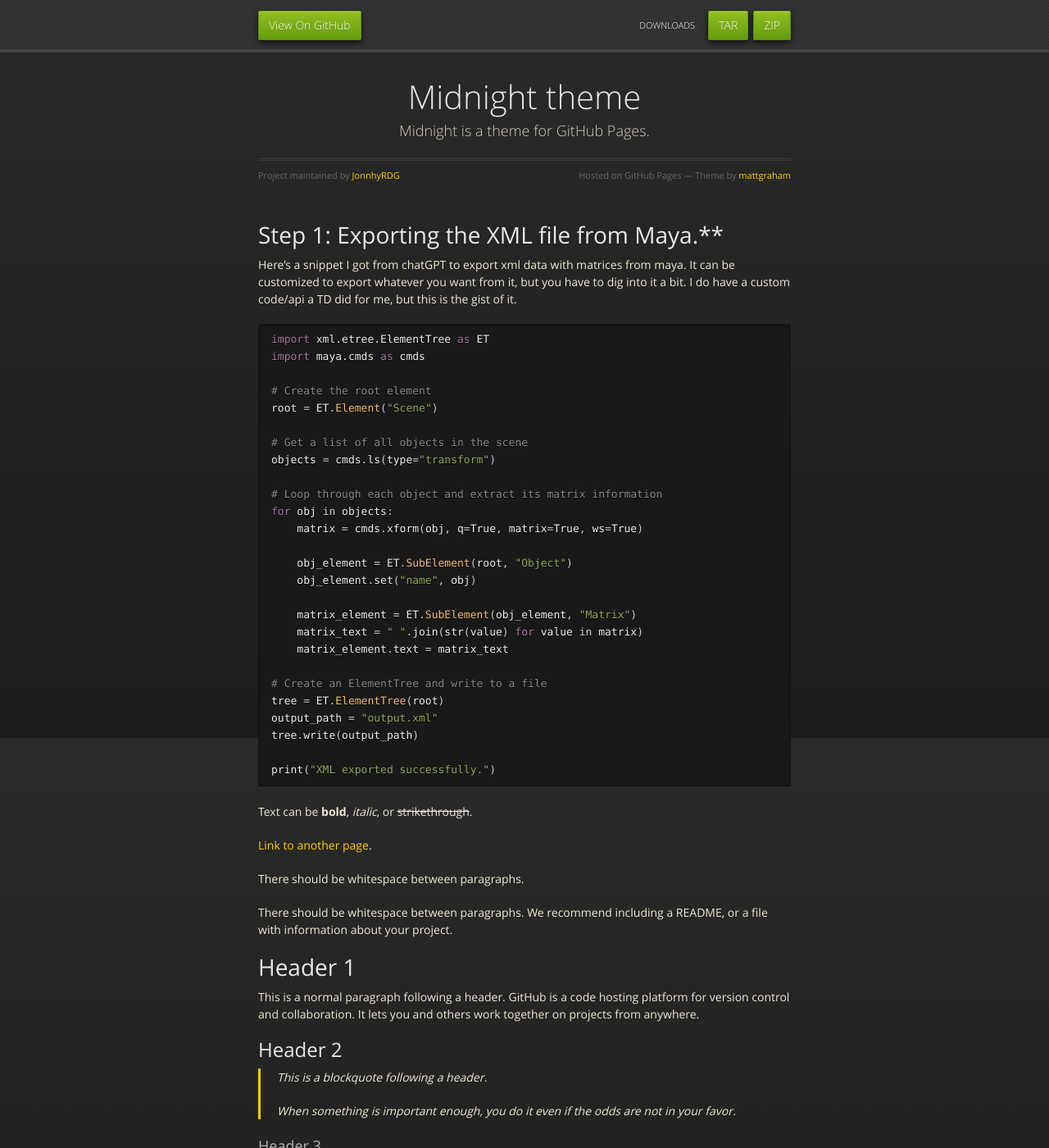
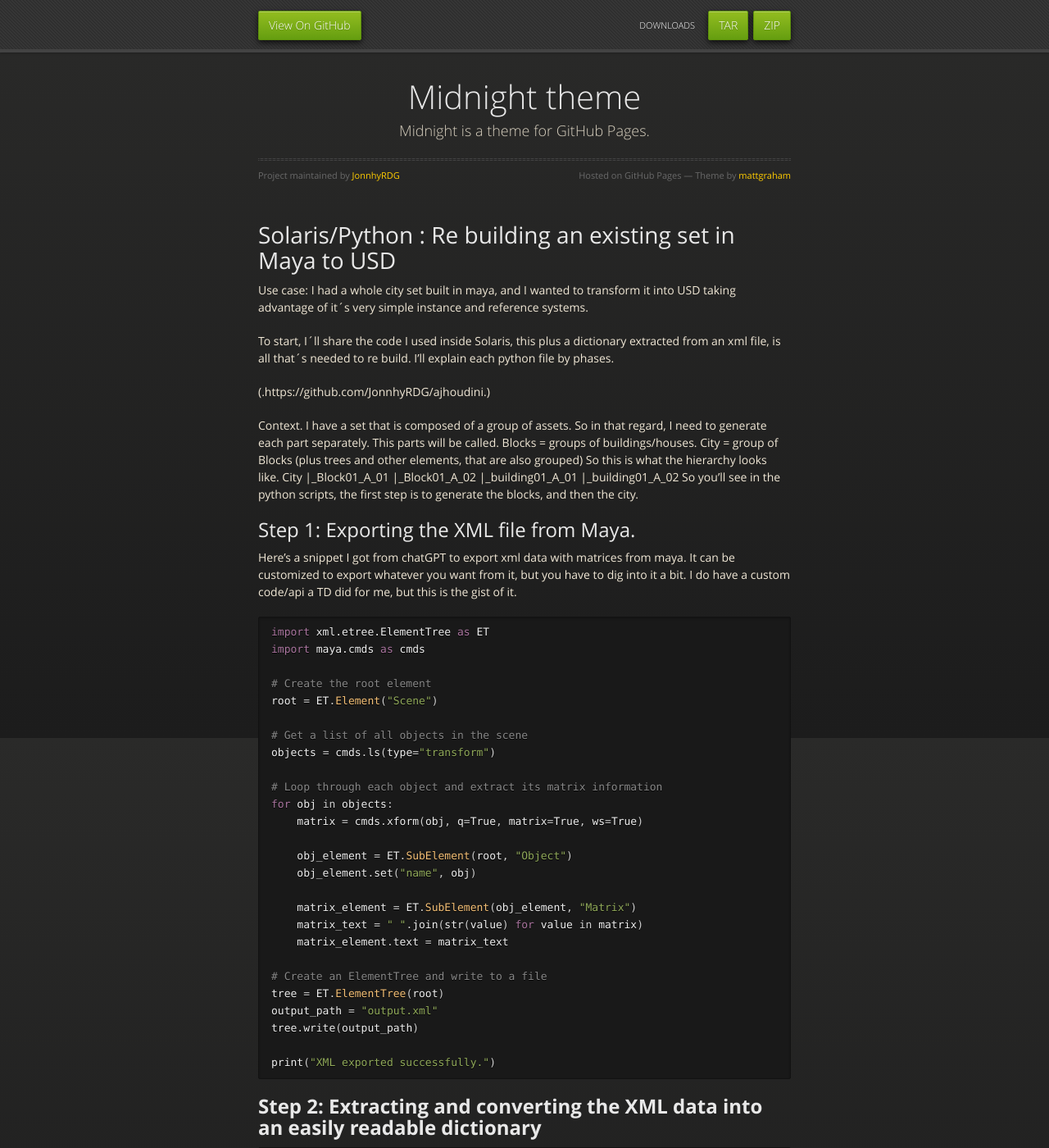
Before and after one commit to JonnhyRDG/jonnhyRDG.github.io, a Jekyll site: the page built from index.md, in a window 1280 px wide and 1400 px high. Shown: the whole window at 82% size. Built offline with Jekyll 4.4.1, drawn with Linux system fonts in a browser that asks for light colours; our own code applies the rules of GitHub Pages for plain Markdown files; some of the changed text lies outside the part shown.

Commit message:
2nd step

````diff
--- a/index.md
+++ b/index.md
@@ -1,7 +1,27 @@
 ---
 layout: default
 ---
-# Step 1: Exporting the XML file from Maya.**
+# Solaris/Python : Re building an existing set in Maya to USD
+
+Use case: I had a whole city set built in maya, and I wanted to transform it into USD taking advantage of it´s very simple instance and reference systems.
+
+To start, I´ll share the code I used inside Solaris, this plus a dictionary extracted from an xml file, is all that´s needed to re build.
+I'll explain each python file by phases.
+
+(.https://github.com/JonnhyRDG/ajhoudini.)
+
+Context. I have a set that is composed of a group of assets. So in that regard, I need to generate each part separately. This parts will be called.
+Blocks = groups of buildings/houses.
+City = group of Blocks (plus trees and other elements, that are also grouped)
+So this is what the hierarchy looks like.
+City
+ |_Block01_A_01
+ |_Block01_A_02
+          |_building01_A_01
+          |_building01_A_02
+So you'll see in the python scripts, the first step is to generate the blocks, and then the city.
+
+## Step 1: Exporting the XML file from Maya.
 Here's a snippet I got from chatGPT to export xml data with matrices from maya.
 It can be customized to export whatever you want from it, but you have to dig into it a bit.
 I do have a custom code/api a TD did for me, but this is the gist of it.
@@ -33,6 +53,32 @@
 
 print("XML exported successfully.")
 ```
+## **Step 2: Extracting and converting the XML data into an easily readable dictionary**
+```python
+import xml.etree.ElementTree as ET
+import json
+```
+We'll be using both **xml.etree** and **json** modules for this little snippet.
+
+```python
+xmlblock = ET.parse("P:/AndreJukebox/assets/sets/city/publish/xml/block_builder.xml")
+xmlcity = ET.parse("P:/AndreJukebox/assets/sets/city/publish/xml/city_builder.xml")
+```
+Both *xmlblock* and *xmlcity* are variables that wrap the xml objects.
+
+And below we'll create the empty dictionaries that we will fill looping through our xml objects above and combine to write out a json file.
+```python
+blocksdict = {}
+assetdict = {}
+```
+Now we're going to create a function and pass a variable for each XML object we have.
+```python
+def assetListFromXML(xml):
+```
+This will allow us to have a couple of *if* statements, so according to which xml object we pass, it will act differently.
+
+
+
 
 
 Text can be **bold**, _italic_, or ~~strikethrough~~.
````
